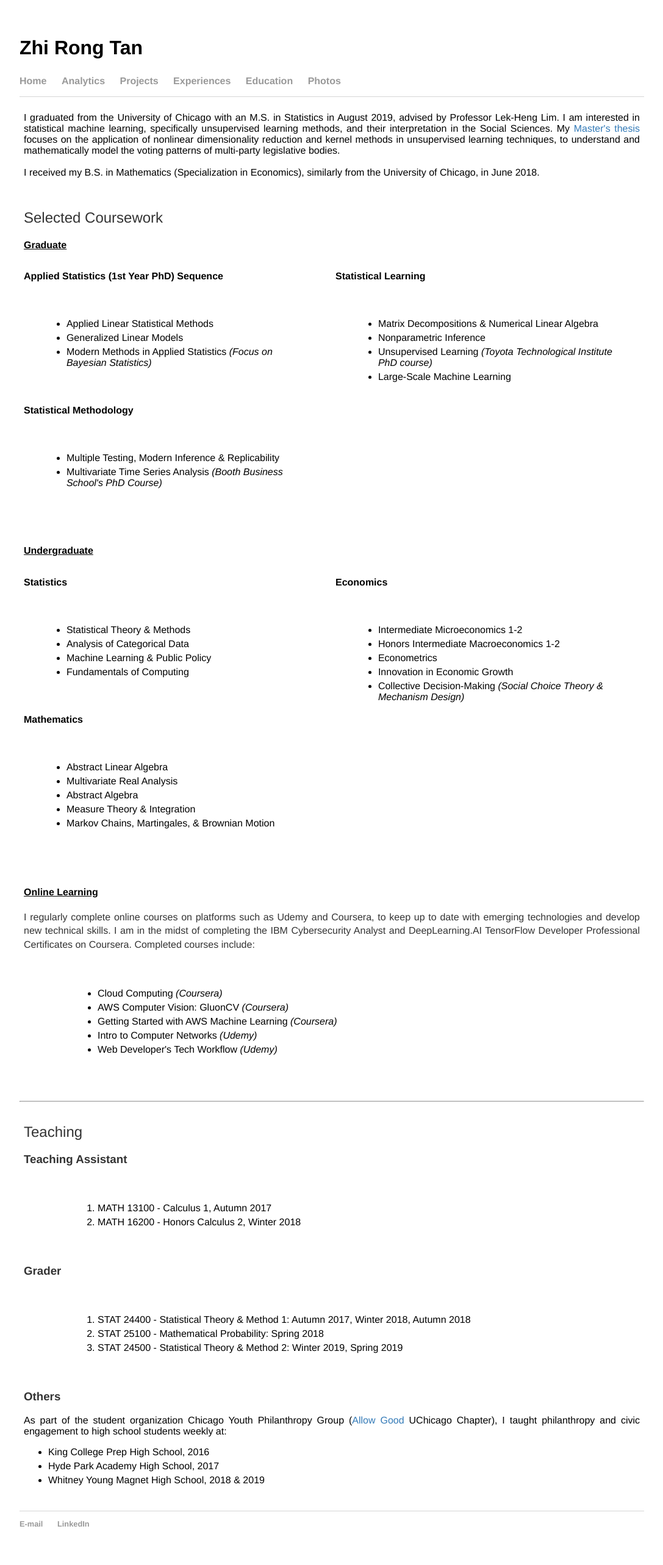
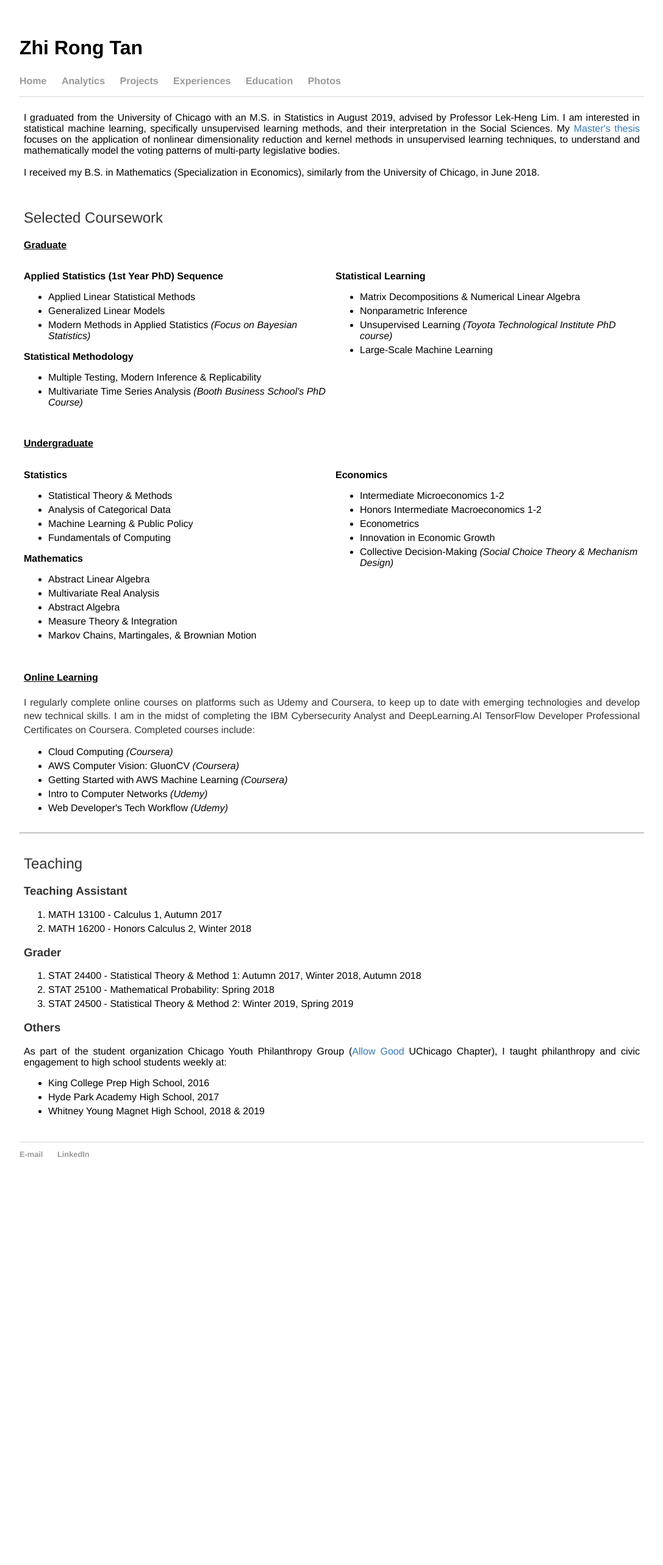
Before and after one commit to tanzhirong/tanzhirong.github.io, a Jekyll site: the page built from acad/index.html, in a window 1280 px wide. Shown: the whole page at 61% size, without its empty margins (96-1183 px from the left). Built offline with Jekyll 4.4.1, drawn with Linux system fonts in a browser that asks for light colours; after the commit the page ends 1960 px from its top, so only the background shows below that.

Commit message:
Update main.css

```diff
--- a/css/main.css
+++ b/css/main.css
@@ -34,8 +34,6 @@ h3 {
 }
 
 .justify_ul {
-    margin: 60px auto;
-    width: 80%;
     text-align: left;
     font-family: 'Helvetica Neue', 'Arial', 'Sans-Serif';
 }
```
